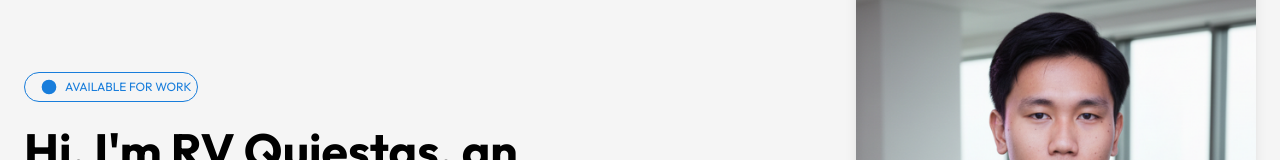
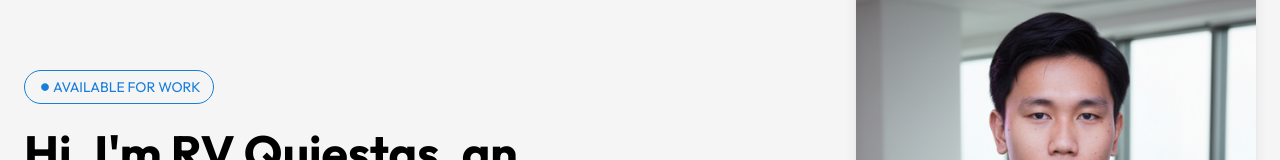
Before and after one commit to rvquiestas/my-portfolio, a React (Vite) app in the folder frontend/: page / in a window 1280 px wide. Shown: the part 308-468 px from the top of the page. Built offline with nearby package versions, Linux system fonts and the light colour scheme; the HTML template or start-up script is replaced by a standard one.

Commit message:
Install react-icons
+ react-icons instead of lucide-react

+ change Circle, Menu, and X.

+ resize Circle in Hero Section

+ adjust padding in Circle and "Available for Work" container

```diff
--- a/frontend/package.json
+++ b/frontend/package.json
@@ -11,9 +11,9 @@
   },
   "dependencies": {
     "@tailwindcss/vite": "^4.1.16",
-    "lucide-react": "^0.548.0",
     "react": "^19.1.1",
     "react-dom": "^19.1.1",
+    "react-icons": "^5.5.0",
     "react-router-dom": "^7.9.5",
     "tailwindcss": "^4.1.16"
   },
--- a/frontend/src/components/Home/Hero.jsx
+++ b/frontend/src/components/Home/Hero.jsx
@@ -1,4 +1,4 @@
-import { Circle } from 'lucide-react';
+import { FaCircle } from "react-icons/fa";
 import Container from '../Container';
 
 const Hero = () => {
@@ -8,8 +8,8 @@ const Hero = () => {
       <Container>
         <main className="flex flex-col md:flex-row items-center max-md:text-center justify-between sm:mt-0 md:mt-24 pb-16">
           <div className="flex flex-col items-center md:items-start">
-            <span className="mt-16 mb-6 flex items-center space-x-2 border border-[#187DDB] text-[#187DDB] text-xs rounded-full px-4 pr-1.5 py-1.5">
-              <Circle size={16} fill='#187DDB' className='mr-2'/>
+            <span className="mt-16 mb-6 flex items-center space-x-2 border border-[#187DDB] text-[#187DDB] text-sm rounded-full px-4 pr-3 py-1.5">
+              <FaCircle size={8} className='mr-1'/>
               AVAILABLE FOR WORK
             </span>
 
--- a/frontend/src/components/Navbar.jsx
+++ b/frontend/src/components/Navbar.jsx
@@ -1,5 +1,6 @@
 import { useState } from "react";
-import { Menu, X } from "lucide-react";
+import { LuMenu } from "react-icons/lu";
+import { IoMdClose } from "react-icons/io";
 import Container from './Container';
 
 const Navbar = () => {
@@ -36,7 +37,7 @@ const Navbar = () => {
             className="md:hidden text-primary"
             onClick={() => setMenuOpen(!menuOpen)}
           >
-            {menuOpen ? <X size={28} /> : <Menu size={28} />}
+            {menuOpen ? <IoMdClose size={28} /> : <LuMenu size={28} />}
           </button>
         </div>
       </Container>
```
Also changed, not shown: 1 other file (tests, documents, lock files or other folders).
